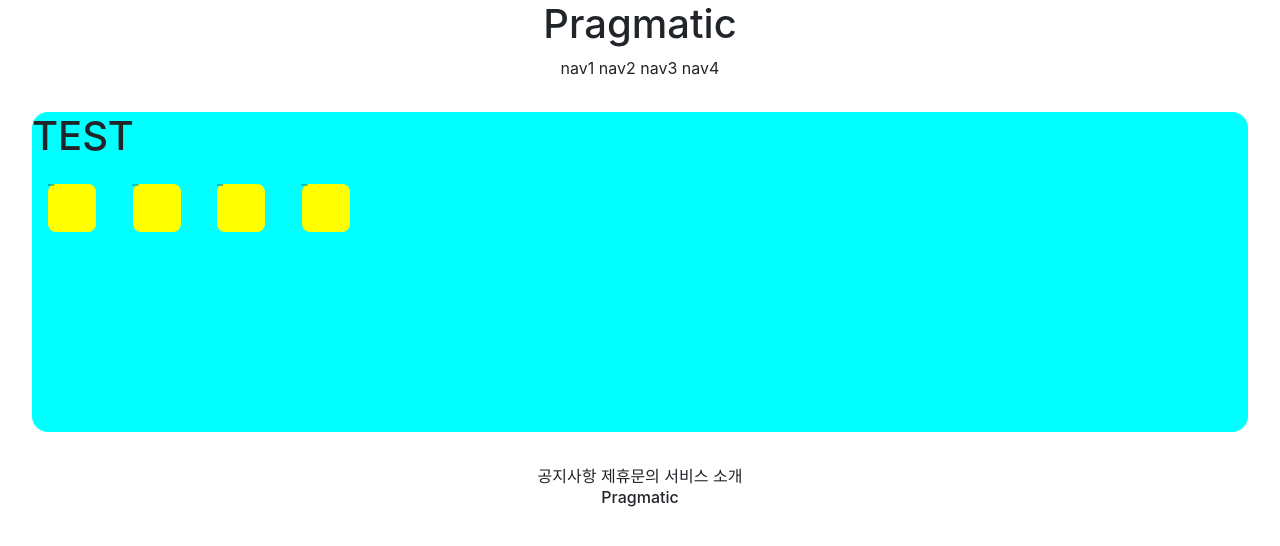
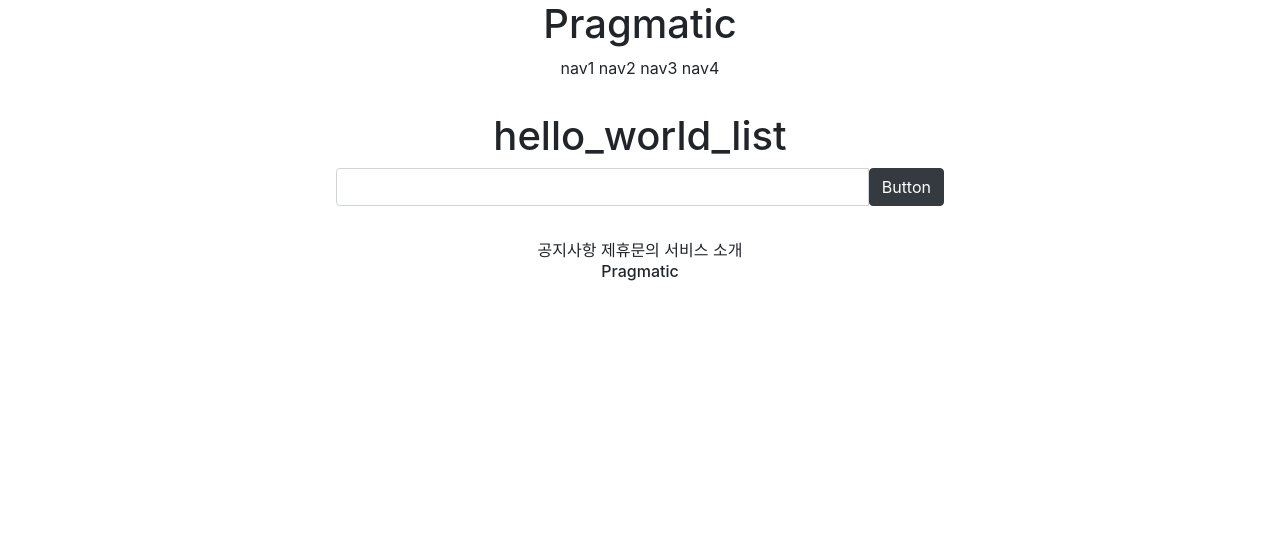
Before and after one commit to ksj0818280/git_5ban_1, a Django app: page /accounts/hello_world/ in a window 1280 px wide. Shown: the top 546 px of the page. Run offline with Django 3.2, Linux system fonts and the light colour scheme; parts of the project's set-up code (start-up, migrations or seed data) failed here and were passed over.

Commit message:
7/12 5ban class commit

```diff
--- a/accountapp/templates/accountapp/hello_world.html
+++ b/accountapp/templates/accountapp/hello_world.html
@@ -2,27 +2,28 @@
 
 {% block content %}
 
-    <style>
 
-        .testing {
-            background-color: yellow;
-            height: 48px;
-            width: 48px;
-            margin: 1rem;
-            border-radius: 0.5rem;
-            font-size: 2.4px;
-        }
+    <div style="margin: 2rem; text-align: center">
+        <h1>
+            hello_world_list
+        </h1>
 
-    </style>
+        <form action="/accounts/hello_world/" method="post">
+            {% csrf_token %}
+            <div class="input-group mb-3 w-50 m-auto">
+                <input type="text" class="form-control"
+                    name="hello_world_input">
+                <button class="btn btn-dark" type="submit">
+                    Button
+                </button>
+            </div>
+        </form>
 
-    <div style="height: 20rem; background-color: aqua; border-radius: 1rem; margin: 2rem">
-        <h1>TEST</h1>
-
-        <div class="testing" style="display: inline-block">block</div>
-        <div class="testing" style="display: inline-block; width: 3rem; height: 3rem">block</div>
-        <div class="testing" style="display: inline-block; width: 3rem; height: 3rem">block</div>
-        <div class="testing" style="display: inline-block; width: 3rem; height: 3rem">block</div>
-
+        {% if hello_world_list %}
+            {% for hello_world in hello_world_list %}
+                <h3>{{ hello_world.text }}</h3>
+            {% endfor %}
+        {% endif %}
     </div>
 
 {% endblock %}
--- a/accountapp/views.py
+++ b/accountapp/views.py
@@ -2,7 +2,23 @@ from django.http import HttpResponse
 from django.shortcuts import render
 
 # Create your views here.
+from accountapp.models import HelloWorld
 
 
 def hello_world(request):
-    return render(request, 'accountapp/hello_world.html')
+    if request.method == "POST":
+
+        temp = request.POST.get('hello_world_input')
+
+        new_hello_world = HelloWorld()
+        new_hello_world.text = temp
+        new_hello_world.save()
+
+        hello_world_list = HelloWorld.objects.all()
+
+        return render(request, 'accountapp/hello_world.html',
+                      context={'hello_world_list' : hello_world_list})
+    else:
+        hello_world_list = HelloWorld.objects.all()
+        return render(request, 'accountapp/hello_world.html',
+                      context={'hello_world.list' : hello_world_list})
```
